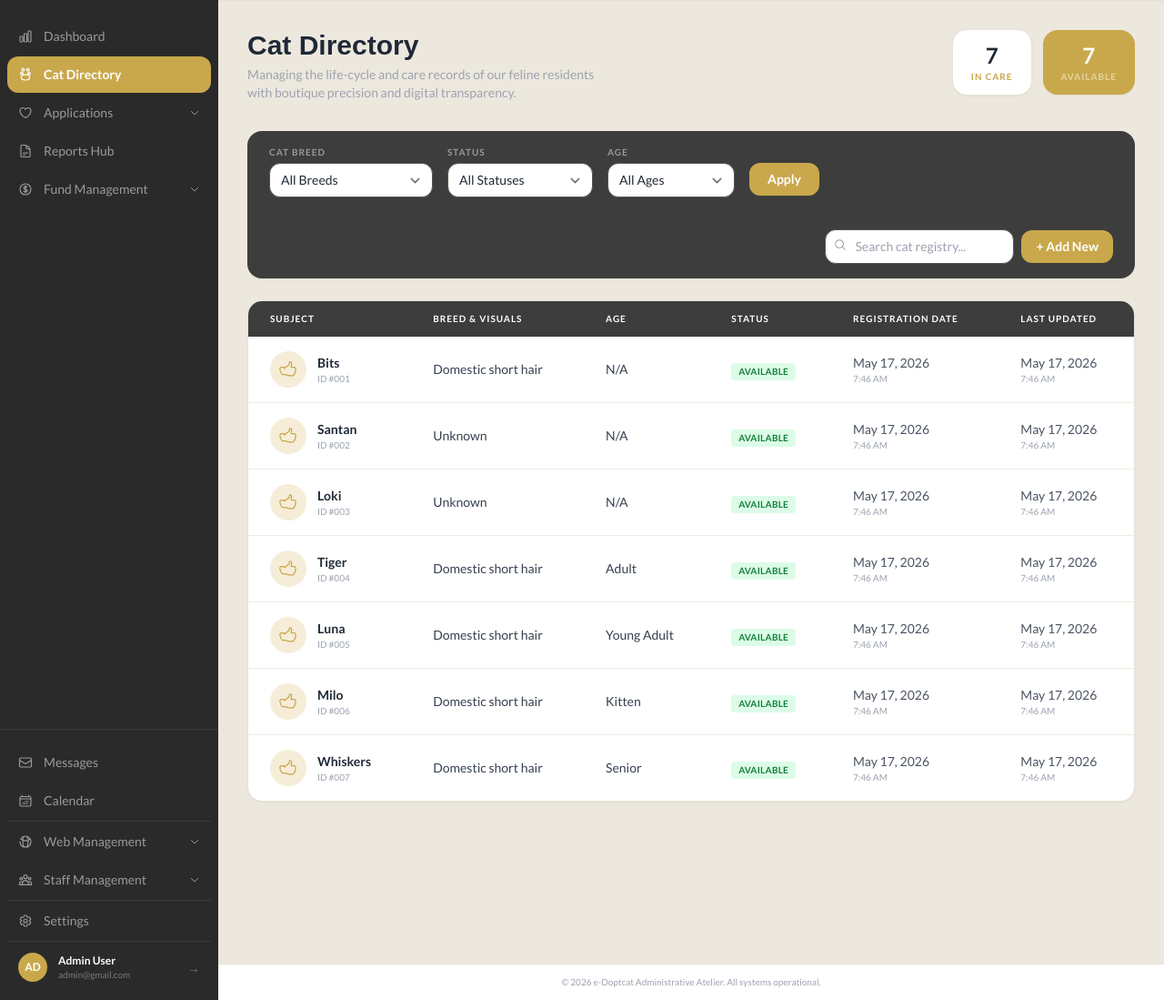
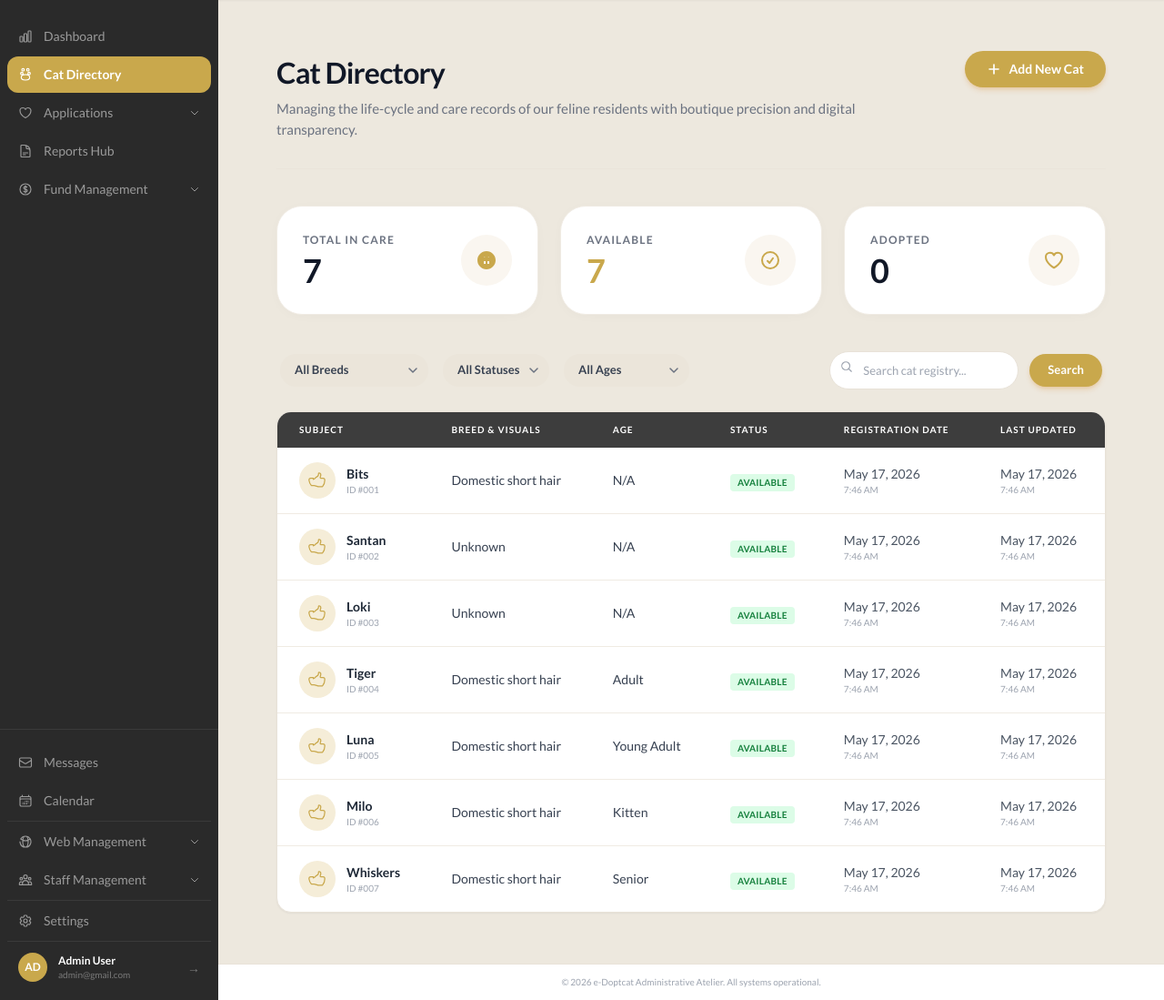
Before and after one commit to Am1r4-nr/e-doptcat, a Laravel app: page /admin/cats in a window 1280 px wide. Shown: the part 72-1171 px from the top of the page at 91% size. Run offline with Laravel 12, Linux system fonts and the light colour scheme; a user stored in the database is signed in; data comes from the database, SQL or seed files in the repository; style sheets or scripts are compiled from the project's sources; some libraries are stand-ins or nearby versions; some web fonts are replaced.

Commit message:
feat(cats): enhance cat directory layout and improve filter functionality

```diff
--- a/laravel-app/resources/views/admin/cats/index.blade.php
+++ b/laravel-app/resources/views/admin/cats/index.blade.php
@@ -1,52 +1,76 @@
 <x-admin-layout>
+<div class="px-8 py-6 max-w-7xl mx-auto">
+
     <!-- Page Header -->
-    <div class="flex items-start justify-between mb-8">
+    <div class="flex items-start justify-between mb-10 border-b pb-8 border-[#E8E2D8]/50">
         <div>
-            <h1 class="text-3xl font-cabinet font-semibold text-gray-800">Cat Directory</h1>
-            <p class="text-sm text-gray-400 mt-1">Managing the life-cycle and care records of our feline residents<br>with boutique precision and digital transparency.</p>
+            <h1 class="text-[32px] font-bold text-gray-900 tracking-tight">Cat Directory</h1>
+            <p class="text-[15px] font-medium text-gray-500 mt-1 max-w-2xl">Managing the life-cycle and care records of our feline residents with boutique precision and digital transparency.</p>
         </div>
-        <div class="flex items-center gap-3">
-            <div class="text-center bg-white rounded-2xl px-5 py-3 shadow-sm border border-[#E8E2D8]">
-                <p class="text-2xl font-bold text-gray-800">{{ $cats->total() }}</p>
-                <p class="text-[10px] tracking-widest text-[#C9A84C] uppercase font-semibold">In Care</p>
+        <a href="{{ route('admin.cats.create') }}"
+           class="px-6 py-2.5 rounded-full bg-[#C9A84C] text-white text-sm font-bold shadow-md shadow-amber-600/20 hover:bg-[#b8963e] transition flex items-center gap-2">
+            <svg class="w-4 h-4" fill="none" stroke="currentColor" stroke-width="2.5" viewBox="0 0 24 24"><path stroke-linecap="round" stroke-linejoin="round" d="M12 4.5v15m7.5-7.5h-15"/></svg>
+            Add New Cat
+        </a>
     </div>
-            <div class="text-center bg-[#C9A84C] rounded-2xl px-5 py-3 shadow-sm">
-                <p class="text-2xl font-bold text-white">{{ $cats->where('status', 'Available')->count() }}</p>
-                <p class="text-[10px] tracking-widest text-[#E8D5A0] uppercase font-semibold">Available</p>
+
+    <!-- Stats Cards -->
+    <div class="grid grid-cols-1 md:grid-cols-3 gap-6 mb-10">
+        <div class="bg-white rounded-[28px] p-7 flex items-center justify-between shadow-[0_2px_15px_-5px_rgba(0,0,0,0.05)] border border-[#F0EBE3]">
+            <div>
+                <div class="text-[12px] font-bold text-gray-500 tracking-widest mb-1 uppercase">Total In Care</div>
+                <div class="text-4xl font-bold text-gray-900">{{ $cats->total() }}</div>
+            </div>
+            <div class="w-14 h-14 rounded-full bg-[#FAF6F0] flex items-center justify-center text-[#C9A84C]">
+                <svg class="w-6 h-6" fill="currentColor" viewBox="0 0 24 24"><path d="M12 2C6.48 2 2 6.48 2 12s4.48 10 10 10 10-4.48 10-10S17.52 2 12 2zm-1 14H9V8h2v8zm4 0h-2V8h2v8z"/><path d="M8.5 6.5c.83 0 1.5-.67 1.5-1.5S9.33 3.5 8.5 3.5 7 4.17 7 5s.67 1.5 1.5 1.5zm7 0c.83 0 1.5-.67 1.5-1.5S16.33 3.5 15.5 3.5 14 4.17 14 5s.67 1.5 1.5 1.5zM12 8c-2.33 0-7 1.17-7 3.5V13h14v-1.5C19 9.17 14.33 8 12 8z"/></svg>
+            </div>
+        </div>
+        <div class="bg-white rounded-[28px] p-7 flex items-center justify-between shadow-[0_2px_15px_-5px_rgba(0,0,0,0.05)] border border-[#F0EBE3]">
+            <div>
+                <div class="text-[12px] font-bold text-gray-500 tracking-widest mb-1 uppercase">Available</div>
+                <div class="text-4xl font-bold text-[#C9A84C]">{{ $cats->getCollection()->where('status', 'Available')->count() }}</div>
+            </div>
+            <div class="w-14 h-14 rounded-full bg-[#FAF6F0] flex items-center justify-center text-[#C9A84C]">
+                <svg class="w-6 h-6" fill="none" stroke="currentColor" stroke-width="2" viewBox="0 0 24 24"><path stroke-linecap="round" stroke-linejoin="round" d="M9 12.75L11.25 15 15 9.75M21 12a9 9 0 11-18 0 9 9 0 0118 0z"/></svg>
+            </div>
+        </div>
+        <div class="bg-white rounded-[28px] p-7 flex items-center justify-between shadow-[0_2px_15px_-5px_rgba(0,0,0,0.05)] border border-[#F0EBE3]">
+            <div>
+                <div class="text-[12px] font-bold text-gray-500 tracking-widest mb-1 uppercase">Adopted</div>
+                <div class="text-4xl font-bold text-gray-900">{{ $cats->getCollection()->where('status', 'Adopted')->count() }}</div>
+            </div>
+            <div class="w-14 h-14 rounded-full bg-[#FAF6F0] flex items-center justify-center text-[#C9A84C]">
+                <svg class="w-6 h-6" fill="none" stroke="currentColor" stroke-width="2" viewBox="0 0 24 24"><path stroke-linecap="round" stroke-linejoin="round" d="M21 8.25c0-2.485-2.099-4.5-4.688-4.5-1.935 0-3.597 1.126-4.312 2.733-.715-1.607-2.377-2.733-4.313-2.733C5.1 3.75 3 5.765 3 8.25c0 7.22 9 12 9 12s9-4.78 9-12z"/></svg>
             </div>
         </div>
     </div>
 
     <!-- Filter Bar -->
     <form method="GET" action="{{ route('admin.cats.index') }}"
-          class="bg-[#3D3D3D] rounded-2xl shadow-sm px-6 py-4 mb-6 flex flex-wrap items-end gap-4">
-        <div class="flex flex-col gap-1 min-w-[180px]">
-            <label class="text-[10px] font-semibold tracking-widest text-[#9A9A9A] uppercase">Cat Breed</label>
+          class="flex items-center gap-4 mb-6 px-1 flex-wrap">
+
         <select name="breed"
-                    class="px-3 py-2 text-sm bg-white border border-[#555555] rounded-xl focus:outline-none focus:ring-1 focus:ring-[#C9A84C] text-gray-800">
+                onchange="this.form.submit()"
+                class="pl-4 pr-8 py-2 rounded-full text-[13px] font-bold border-0 focus:outline-none focus:ring-2 focus:ring-[#C9A84C]/40 transition cursor-pointer appearance-none {{ request('breed') ? 'bg-[#C9A84C] text-white' : 'bg-[#EBE5DA] text-gray-700' }}">
             <option value="">All Breeds</option>
             <option value="unknown" {{ request('breed') === 'unknown' ? 'selected' : '' }}>Unknown Breed</option>
             @foreach($breeds as $breed)
                 <option value="{{ $breed }}" {{ request('breed') === $breed ? 'selected' : '' }}>{{ $breed }}</option>
             @endforeach
         </select>
-        </div>
 
-        <div class="flex flex-col gap-1 min-w-[160px]">
-            <label class="text-[10px] font-semibold tracking-widest text-[#9A9A9A] uppercase">Status</label>
         <select name="status"
-                    class="px-3 py-2 text-sm bg-white border border-[#555555] rounded-xl focus:outline-none focus:ring-1 focus:ring-[#C9A84C] text-gray-800">
+                onchange="this.form.submit()"
+                class="pl-4 pr-8 py-2 rounded-full text-[13px] font-bold border-0 focus:outline-none focus:ring-2 focus:ring-[#C9A84C]/40 transition cursor-pointer appearance-none {{ request('status') ? 'bg-[#C9A84C] text-white' : 'bg-[#EBE5DA] text-gray-700' }}">
             <option value="">All Statuses</option>
             @foreach(['Available','Adopted','Lost'] as $s)
                 <option value="{{ $s }}" {{ request('status') === $s ? 'selected' : '' }}>{{ $s }}</option>
             @endforeach
         </select>
-        </div>
 
-        <div class="flex flex-col gap-1 min-w-[140px]">
-            <label class="text-[10px] font-semibold tracking-widest text-[#9A9A9A] uppercase">Age</label>
         <select name="age"
-                    class="px-3 py-2 text-sm bg-white border border-[#555555] rounded-xl focus:outline-none focus:ring-1 focus:ring-[#C9A84C] text-gray-800">
+                onchange="this.form.submit()"
+                class="pl-4 pr-8 py-2 rounded-full text-[13px] font-bold border-0 focus:outline-none focus:ring-2 focus:ring-[#C9A84C]/40 transition cursor-pointer appearance-none {{ request('age') ? 'bg-[#C9A84C] text-white' : 'bg-[#EBE5DA] text-gray-700' }}">
             <option value="">All Ages</option>
             <option value="unknown" {{ request('age') === 'unknown' ? 'selected' : '' }}>Unknown Age</option>
             <option value="kitten"  {{ request('age') === 'kitten'  ? 'selected' : '' }}>Kitten (&lt; 1 yr)</option>
@@ -54,37 +78,26 @@
             <option value="adult"   {{ request('age') === 'adult'   ? 'selected' : '' }}>Adult (4–7 yrs)</option>
             <option value="senior"  {{ request('age') === 'senior'  ? 'selected' : '' }}>Senior (8+ yrs)</option>
         </select>
-        </div>
 
-        <div class="flex items-end gap-2 pb-0.5">
-            <button type="submit"
-                    class="px-5 py-2 bg-[#C9A84C] hover:bg-[#b8963e] text-white text-sm font-semibold rounded-xl transition">
-                Apply
-            </button>
-            @if(request('breed') || request('status') || request('age'))
+        @if(request('breed') || request('status') || request('age') || request('search'))
             <a href="{{ route('admin.cats.index') }}"
-                   class="px-4 py-2 text-sm text-white font-semibold border border-white rounded-xl hover:bg-white hover:text-[#3D3D3D] transition">
-                    Reset
+               class="text-[12px] font-bold text-gray-400 hover:text-gray-600 underline underline-offset-2">
+                Clear all
             </a>
         @endif
-        </div>
 
-        <div class="flex flex-col gap-1 ml-auto">
-            <label class="text-[10px] font-semibold tracking-widest text-[#9A9A9A] uppercase opacity-0 select-none">Search</label>
-            <div class="flex items-center gap-2">
+        <div class="ml-auto flex items-center gap-3">
             <div class="relative">
-                    <input type="text" id="catSearch" name="search" value="{{ request('search') }}"
+                <input type="text" name="search" value="{{ request('search') }}"
                        placeholder="Search cat registry..."
-                           class="pl-8 pr-4 py-2 text-sm bg-white border border-[#555555] rounded-xl focus:outline-none focus:ring-1 focus:ring-[#C9A84C] text-gray-800 placeholder-gray-400 w-52">
-                    <svg class="absolute left-2.5 top-2.5 w-3.5 h-3.5 text-[#9A9A9A]" fill="none" stroke="currentColor" stroke-width="1.75" viewBox="0 0 24 24">
+                       class="pl-9 pr-4 py-2 rounded-full text-[13px] bg-white border border-[#E8E2D8] text-gray-700 placeholder-gray-400 focus:outline-none focus:ring-2 focus:ring-[#C9A84C]/40 focus:border-[#C9A84C] w-52 transition">
+                <svg class="absolute left-3 top-2.5 w-3.5 h-3.5 text-gray-400" fill="none" stroke="currentColor" stroke-width="2" viewBox="0 0 24 24">
                     <path stroke-linecap="round" stroke-linejoin="round" d="M21 21l-5.197-5.197m0 0A7.5 7.5 0 105.196 5.196a7.5 7.5 0 0010.607 10.607z"/>
                 </svg>
             </div>
-                <a href="{{ route('admin.cats.create') }}"
-                   class="px-4 py-2 bg-[#C9A84C] hover:bg-[#b8963e] text-white text-sm font-semibold rounded-xl transition whitespace-nowrap">
-                    + Add New
-                </a>
-            </div>
+            <button type="submit" class="px-5 py-2 rounded-full bg-[#C9A84C] hover:bg-[#b8963e] text-white text-[13px] font-bold transition shadow-md shadow-amber-600/20">
+                Search
+            </button>
         </div>
     </form>
 
@@ -182,12 +195,6 @@
         @endif
     </div>
 
-<script>
-document.getElementById('catSearch').addEventListener('input', function () {
-    const q = this.value.toLowerCase();
-    document.querySelectorAll('tbody tr').forEach(row => {
-        row.style.display = row.textContent.toLowerCase().includes(q) ? '' : 'none';
-    });
-});
-</script>
+
+</div>{{-- end max-w-7xl --}}
 </x-admin-layout>
```
Lines whose indentation alone changed are shown as unchanged.
